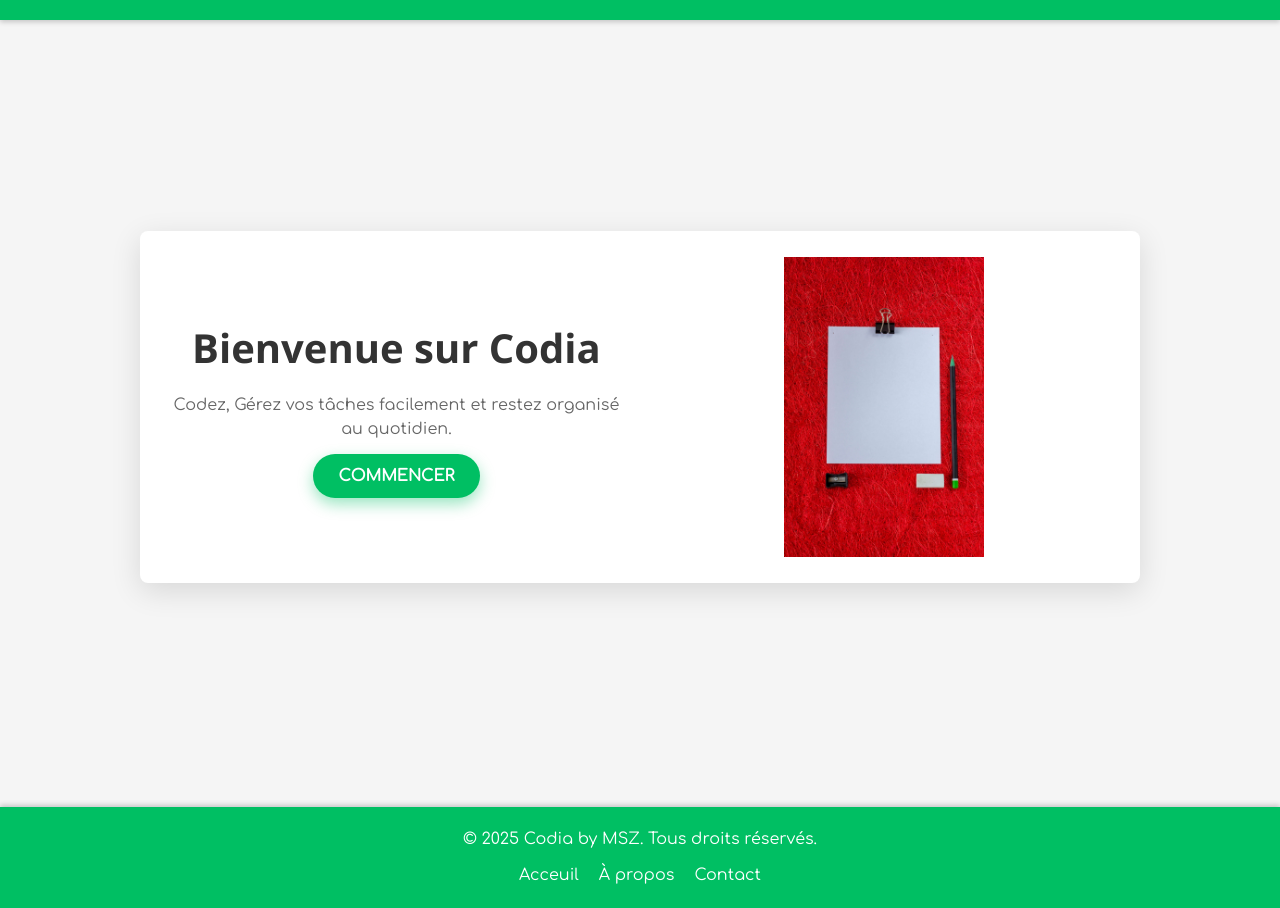
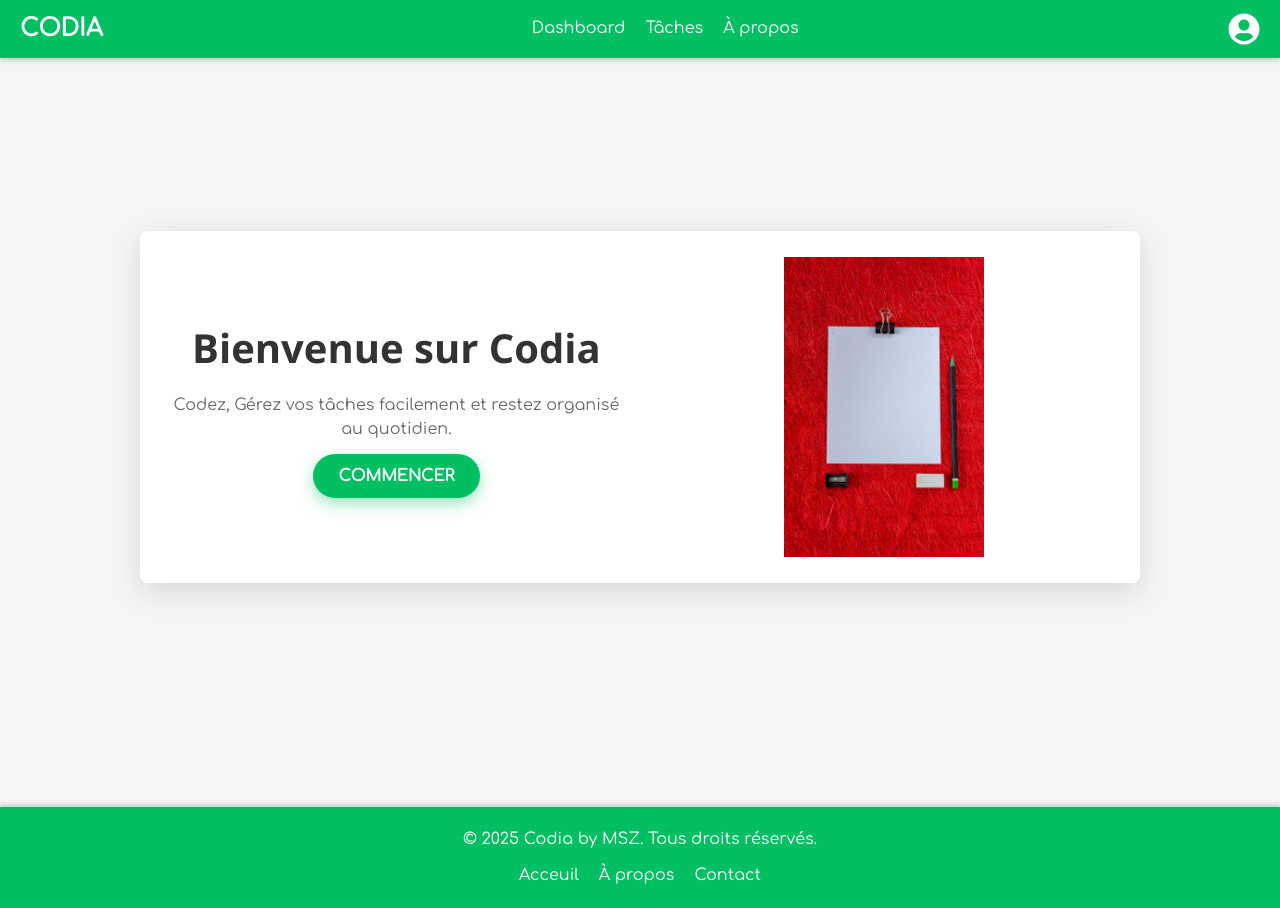
Before and after one commit to medix91/codia, a React (Vite) app: page / in a window 1280 px wide. Built offline with nearby package versions, Linux system fonts and the light colour scheme; no server answers.

Commit message:
ajout infos et bouton nav de deconnexion

```diff
--- a/src/App.jsx
+++ b/src/App.jsx
@@ -1,56 +1,11 @@
-import React from 'react'
-import Welcome from './pages/Welcome/Welcome';
-import Login from './components/Auth/Login/Login';
-import Register from './components/Auth/Register/Register';
-
-import { BrowserRouter as Router, Routes, Route, Navigate } from "react-router-dom";
+import React from 'react';
 import Layout from './components/Layout/Layout';
-import ForgotPassword from './components/Auth/ForgotPassword/ForgotPassword';
+import AppRoutes from './routes/AppRoutes';
 
 export default function App() {
   return (
     <Layout>
-    <Router>
-      <Routes>
-            <Route
-      path="/"
-      element={
-
-          <Welcome />
-
-  }
-/>
-        <Route
-          path="/login"
-          element={
-
-              <Login />
-
-          }
-        />
-        <Route
-          path="/register"
-          element={
-
-              <Register />
-
-          }
-        />
-         <Route
-          path="/forgot-password"
-          element={
-
-              <ForgotPassword />
-
-          }
-        />
-
-
-
-        {/* Redirection par défaut vers /login */}
-        <Route path="*" element={<Navigate to="/" replace />} />
-      </Routes>
-    </Router>
+      <AppRoutes />
     </Layout>
   );
 }
--- a/src/components/Layout/Navbar/Navbar.css
+++ b/src/components/Layout/Navbar/Navbar.css
@@ -1,5 +1,6 @@
 .navbar {
-  background-color: #00BF63;
+  background-color: var(--primary-color);
+font-family: var(--font-family-primary);
   color: white;
   padding: 10px 20px;
   position: fixed;
@@ -8,3 +9,144 @@
   z-index: 10;
   box-shadow: 0 2px 5px rgba(0,0,0,0.2);
 }
+
+.navbar-container {
+  display: flex;
+  justify-content: space-between;
+  align-items: center;
+  position: relative;
+}
+
+.logo a {
+  color: white;
+  font-weight: bold;
+  font-size: 1.5rem;
+  text-decoration: none;
+}
+
+.nav-links {
+  display: flex;
+  gap: 20px;
+  align-items: center;
+}
+
+.nav-links a {
+  color: white;
+  text-decoration: none;
+  font-weight: 500;
+  transition: opacity 0.3s;
+}
+
+.nav-links a:hover {
+  opacity: 0.8;
+}
+
+.logout-btn {
+  background: white;
+  color: #00BF63;
+  border: none;
+  padding: 6px 12px;
+  border-radius: 20px;
+  cursor: pointer;
+  margin-left: 10px;
+  transition: background 0.3s;
+}
+
+.logout-btn:hover {
+  background: #e0ffe7;
+}
+
+.profile-pic,
+.mobile-profile-pic {
+  width: 35px;
+  height: 35px;
+  border-radius: 50%;
+  object-fit: cover;
+  margin-left: 10px;
+}
+
+.desktop-actions {
+  display: flex;
+  align-items: center;
+}
+
+.burger {
+  display: none;
+  flex-direction: column;
+  gap: 4px;
+  cursor: pointer;
+}
+
+.burger div {
+  width: 25px;
+  height: 3px;
+  background-color: white;
+  border-radius: 2px;
+}
+
+.mobile-user {
+  display: none;
+  flex-direction: column;
+  align-items: center;
+  margin-top: 20px;
+}
+/* Overlay en fond */
+.overlay {
+  position: fixed;
+  top: 60px;
+  left: 0;
+  right: 0;
+  bottom: 0;
+  background-color: rgba(0,0,0,0.5);
+  z-index: 8;
+}
+
+@media (max-width: 768px) {
+  .burger {
+    display: flex;
+  }
+
+  .nav-links {
+    position: absolute;
+    top: 60px;
+    right: -100%;
+    width: 250px;
+    height: calc(100vh - 60px);
+    background-color: #00BF63;
+    flex-direction: column;
+    align-items: center;
+    justify-content: start;
+    gap: 25px;
+    padding-top: 30px;
+    transition: right 0.3s ease-in-out;
+    z-index: 9;
+  }
+
+  .nav-links.open {
+    right: 0;
+  }
+
+  .desktop-actions {
+    display: none;
+  }
+
+  .mobile-user {
+    display: flex;
+  }
+  .mlb {
+    margin-top: 25%;
+  }
+}
+
+
+
+.guest-icon {
+  font-size: 2rem;
+  color: white;
+  cursor: pointer;
+  transition: transform 0.2s ease;
+}
+
+.guest-icon:hover {
+  transform: scale(1.1);
+}
--- a/src/components/Layout/Navbar/Navbar.jsx
+++ b/src/components/Layout/Navbar/Navbar.jsx
@@ -1,18 +1,91 @@
-import React from 'react'
-import "./Navbar.css"
-const Navbar = () => {
+import React, { useState, useRef, useEffect } from "react";
+import { Link, useNavigate } from "react-router-dom";
+import { useAuth } from "../../../firebase/useAuth.jsx";
+import { signOut } from "firebase/auth";
+import { auth } from "../../../firebase/firebaseConfig";
+import "./Navbar.css";
+import { FaUserCircle } from "react-icons/fa"; // Icône avatar générique
+
+export default function Navbar() {
+  const [isOpen, setIsOpen] = useState(false);
+  const { user } = useAuth();
+  const navigate = useNavigate();
+  const menuRef = useRef();
+
+  const handleLogout = async () => {
+    await signOut(auth);
+    navigate("/");
+  };
+
+  const handleRedirectLogin = () => {
+    navigate("/login");
+  };
+
+  // Fermer le menu si on clique dehors
+  useEffect(() => {
+    const handleClickOutside = (event) => {
+      if (menuRef.current && !menuRef.current.contains(event.target)) {
+        setIsOpen(false);
+      }
+    };
+
+    if (isOpen) {
+      document.addEventListener("mousedown", handleClickOutside);
+    } else {
+      document.removeEventListener("mousedown", handleClickOutside);
+    }
+
+    return () => document.removeEventListener("mousedown", handleClickOutside);
+  }, [isOpen]);
+
   return (
     <nav className="navbar">
       <div className="navbar-container">
+        <div className="logo">
+          <Link to="/">CODIA</Link>
+        </div>
 
+        {/* Overlay pour fond sombre */}
+        {isOpen && <div className="overlay"></div>}
 
+        <div ref={menuRef} className={`nav-links ${isOpen ? "open" : ""}`}>
+          <Link to="/dashboard" onClick={() => setIsOpen(false)}>Dashboard</Link>
+          <Link to="/taches" onClick={() => setIsOpen(false)}>Tâches</Link>
+          <Link to="/about" onClick={() => setIsOpen(false)}>À propos</Link>
 
+          <div className="mobile-user">
+            {user ? (
+              <>
+                {user.photoURL && (
+                  <img src={user.photoURL} alt="Profil" className="mobile-profile-pic" />
+                )}
+                <button onClick={handleLogout} className="logout-btn">Déconnexion</button>
+              </>
+            ) : (
+              <FaUserCircle className="guest-icon" onClick={handleRedirectLogin} />
+            )}
+          </div>
+        </div>
 
+        <div className="burger" onClick={() => setIsOpen(!isOpen)}>
+          <div></div>
+          <div></div>
+          <div></div>
+        </div>
 
-
+        <div className="desktop-actions">
+          {user ? (
+            <>
+              {user.photoURL && (
+                <img src={user.photoURL} alt="Profil" className="profile-pic" />
+              )}
+              <button onClick={handleLogout} className="logout-btn">Déconnexion</button>
+            </>
+          ) : (
+            <FaUserCircle className="guest-icon" onClick={handleRedirectLogin} />
+          )}
         </div>
+      </div>
     </nav>
-  )
+  );
 }
-
-export default Navbar
--- a/src/main.jsx
+++ b/src/main.jsx
@@ -1,13 +1,19 @@
-import { StrictMode } from 'react'
-import { createRoot } from 'react-dom/client'
+import { StrictMode } from 'react';
+import { createRoot } from 'react-dom/client';
+import { BrowserRouter } from 'react-router-dom';
 
-import App from './App.jsx'
-import "./styles/variables.css";
-import "./styles/global.css"
-import "./styles/responsive.css"
+import App from './App.jsx';
+import './styles/variables.css';
+import './styles/global.css';
+import './styles/responsive.css';
+import { AuthProvider } from './firebase/useAuth.jsx';
 
 createRoot(document.getElementById('root')).render(
   <StrictMode>
-    <App />
+    <BrowserRouter>
+      <AuthProvider>
+        <App />
+      </AuthProvider>
+    </BrowserRouter>
   </StrictMode>,
-)
+);
--- a/src/routes/AppRoutes.jsx
+++ b/src/routes/AppRoutes.jsx
@@ -1,10 +1,12 @@
 import React from 'react';
-import { Routes, Route } from 'react-router-dom';
+import { Routes, Route, Navigate } from 'react-router-dom';
+
 import Welcome from '../pages/Welcome/Welcome';
 import Login from '../components/Auth/Login/Login';
 import Register from '../components/Auth/Register/Register';
 import ForgotPassword from '../components/Auth/ForgotPassword/ForgotPassword';
 
+// Plus tard : import ProtectedRoute, Dashboard, etc.
 
 export default function AppRoutes() {
   return (
@@ -14,6 +16,10 @@ export default function AppRoutes() {
       <Route path="/register" element={<Register />} />
       <Route path="/forgot-password" element={<ForgotPassword />} />
 
+      {/* Exemple futur pour route protégée */}
+      {/* <Route path="/dashboard" element={<ProtectedRoute><Dashboard /></ProtectedRoute>} /> */}
+
+      <Route path="*" element={<Navigate to="/" replace />} />
     </Routes>
   );
 }
```
